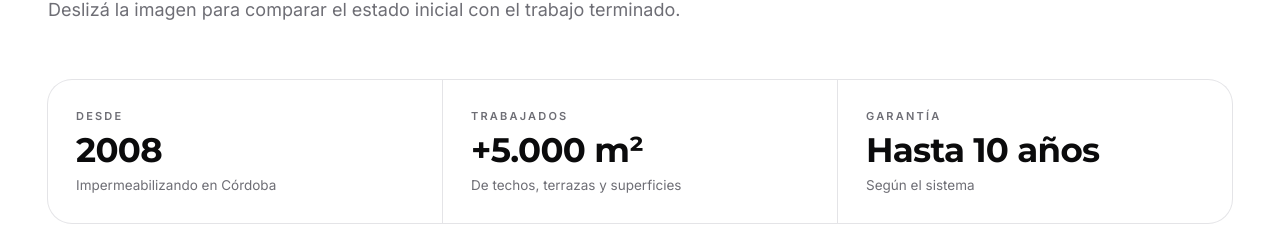
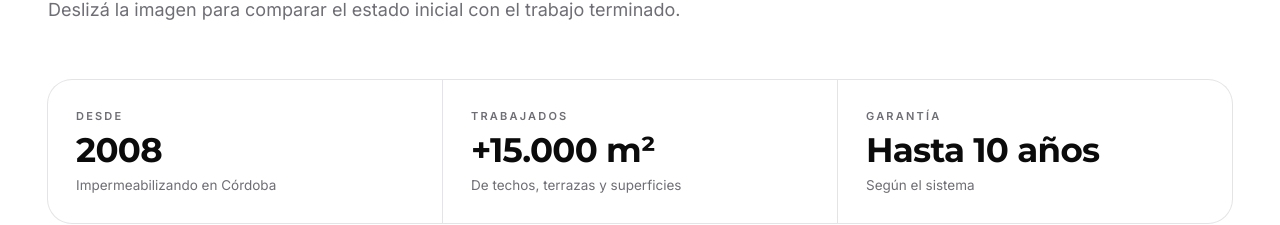
Before and after one commit to geroo03/AquaTechSolutions, a React (Vite) app: page / in a window 1280 px wide. Shown: the part 3517-3742 px from the top of the page. Built offline with nearby package versions, Linux system fonts and the light colour scheme.

Commit message:
Más de 15.000 m² trabajados
Co-Authored-By: Claude Opus 5.5 <noreply@anthropic.com>

```diff
--- a/src/data/mockData.ts
+++ b/src/data/mockData.ts
@@ -25,7 +25,7 @@ export const INSTAGRAM_URL = 'https://www.instagram.com/aqua.tech.solutions/';
 export const INSTAGRAM_HANDLE = '@aqua.tech.solutions';
 export const FACEBOOK_URL = 'https://www.facebook.com/p/Aquatech-Solutions-61563827794730/';
 export const FOUNDED_YEAR = 2008;
-export const SQUARE_METERS = '5.000 m²';
+export const SQUARE_METERS = '15.000 m²';
 export const OPENING_HOURS = 'Todos los días de 8 a 20 h';
 export const PRIVATE_NEIGHBORHOODS_NOTE = 'En barrios privados trabajamos de lunes a viernes.';
 export const RESPONSE_TIME = 'unos 20 minutos';
```
Also changed, not shown: 2 other files (tests, documents, lock files or other folders).
